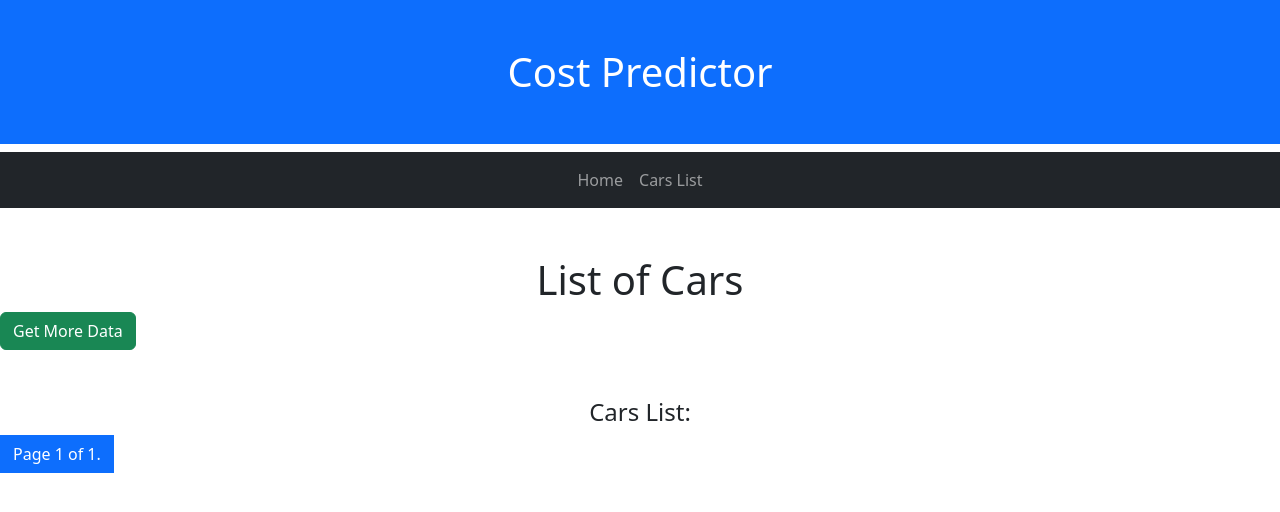
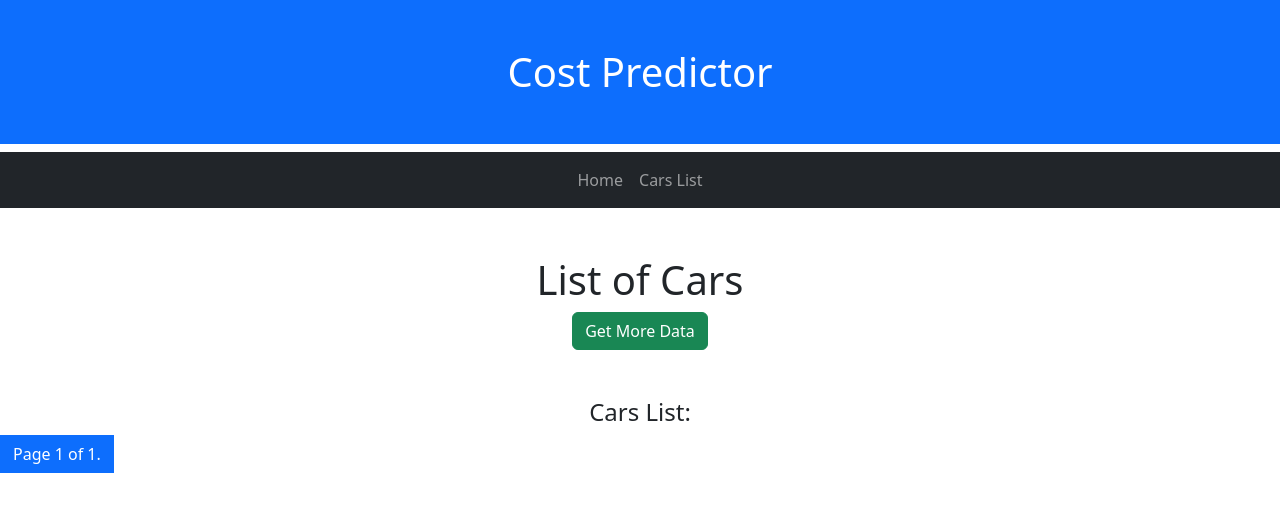
Before and after one commit to Alimeril/Cost_Predictor, a Django app: page /CarList/ in a window 1280 px wide. Shown: the top 512 px of the page. Run offline with Django 5.2, Linux system fonts and the light colour scheme; data that the repository does not hold is empty.

Commit message:
Updating carlist html

```diff
--- a/carpredictor/templates/carpredictor/carlist.html
+++ b/carpredictor/templates/carpredictor/carlist.html
@@ -6,7 +6,9 @@ List of Cars
 
 {% block content %}
 <h1 class=".container-fluid text-center pt-5">List of Cars</h1>
-<a class="btn btn-success" href = "{% url 'carpredictor:GetCarData' %}" role="button">Get More Data</a><br>
+<div class="text-center">
+    <a class="btn btn-success" href = "{% url 'carpredictor:GetCarData' %}" role="button">Get More Data</a><br>
+</div>
 <h4 class=".container-fluid text-center pt-5">Cars List:</h4>
 {% for car in car_list %}
     <div class="card bg-secondary my-3 text-center">
```
Also changed, not shown: db.sqlite3.
